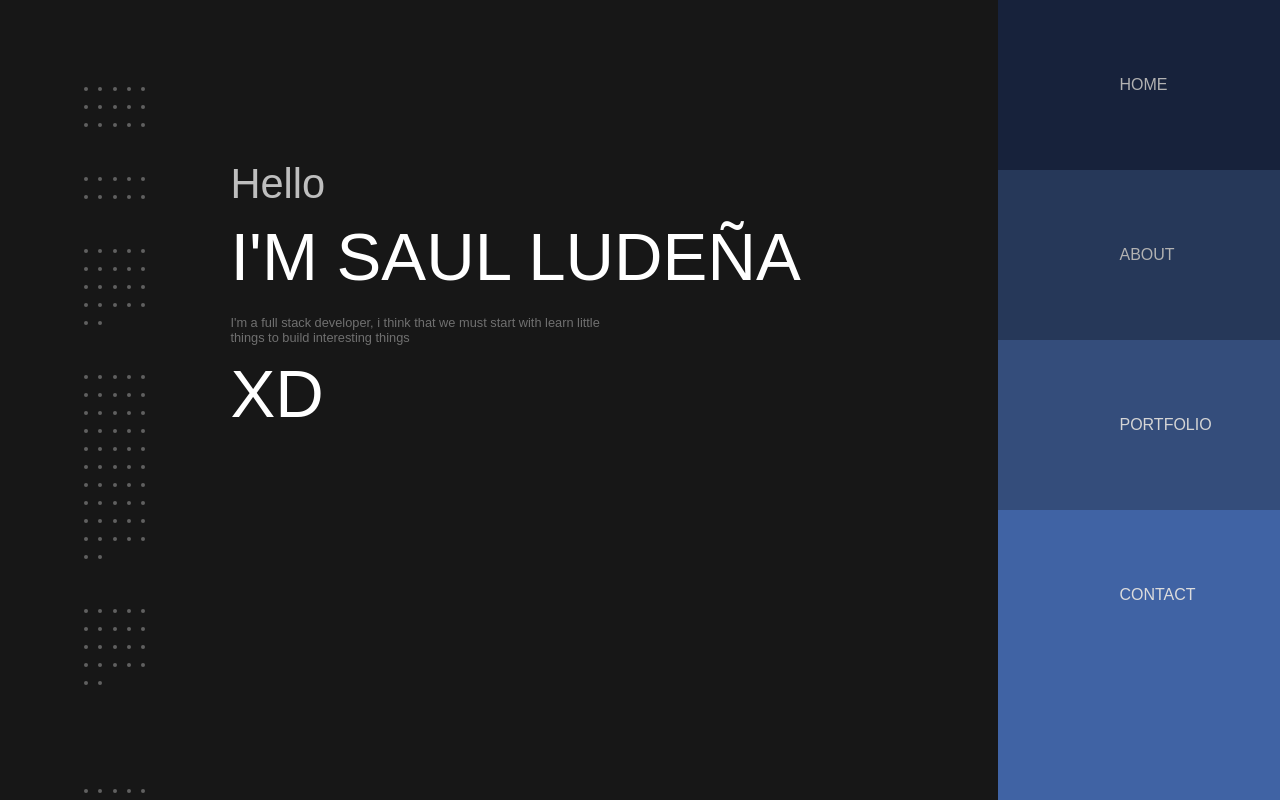
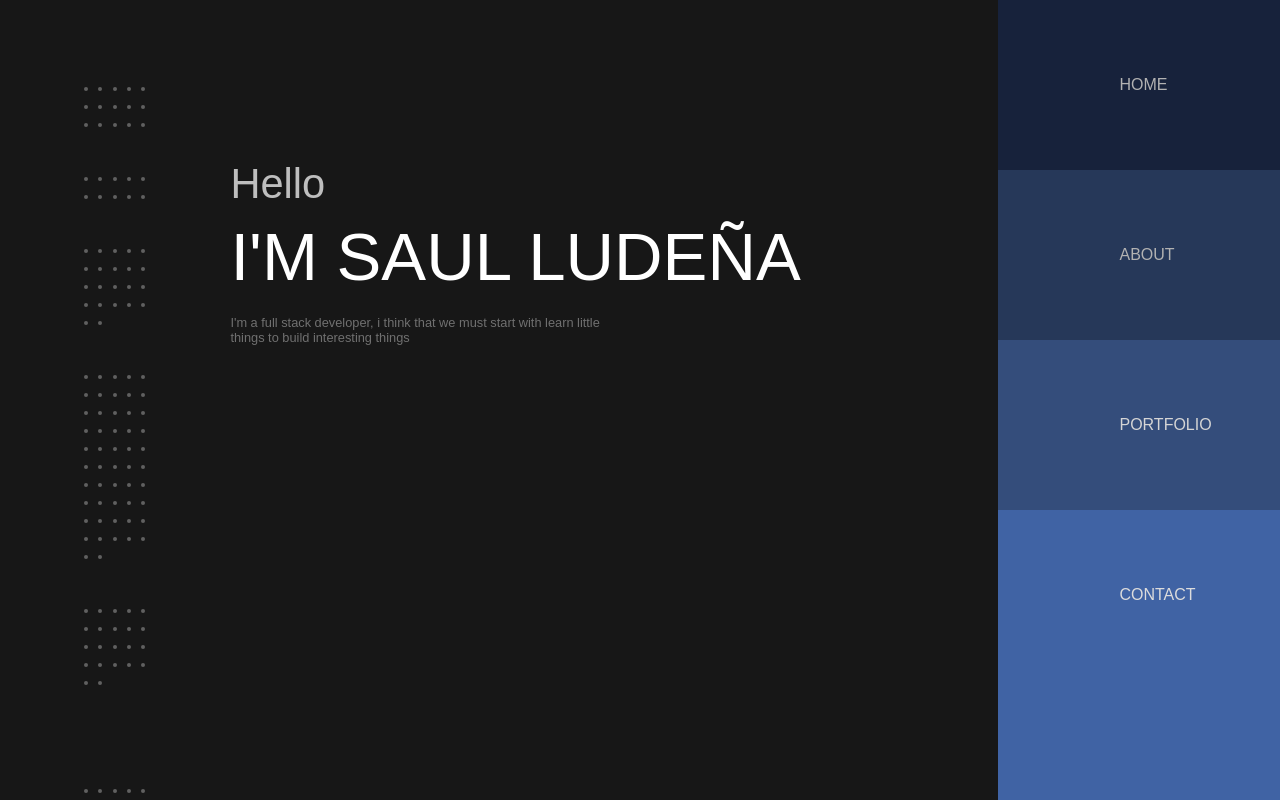
Before and after one commit to SaulLudena/portfolio-v3, a plain HTML site: page index.html in a window 1280 px wide. Shown: the top 800 px of the page. Drawn offline with Linux system fonts and the light colour scheme.

Commit message:
Update index.html

```diff
--- a/index.html
+++ b/index.html
@@ -18,7 +18,6 @@
                     <h1>I'M SAUL LUDEÑA</h1>
                     <p>I'm a full stack developer, i think that we must start with learn little<br>
                       things to build interesting things</p>
-                    <h1>XD</h1>
                 </div>
         </div>
         <div class="bloque">
```
